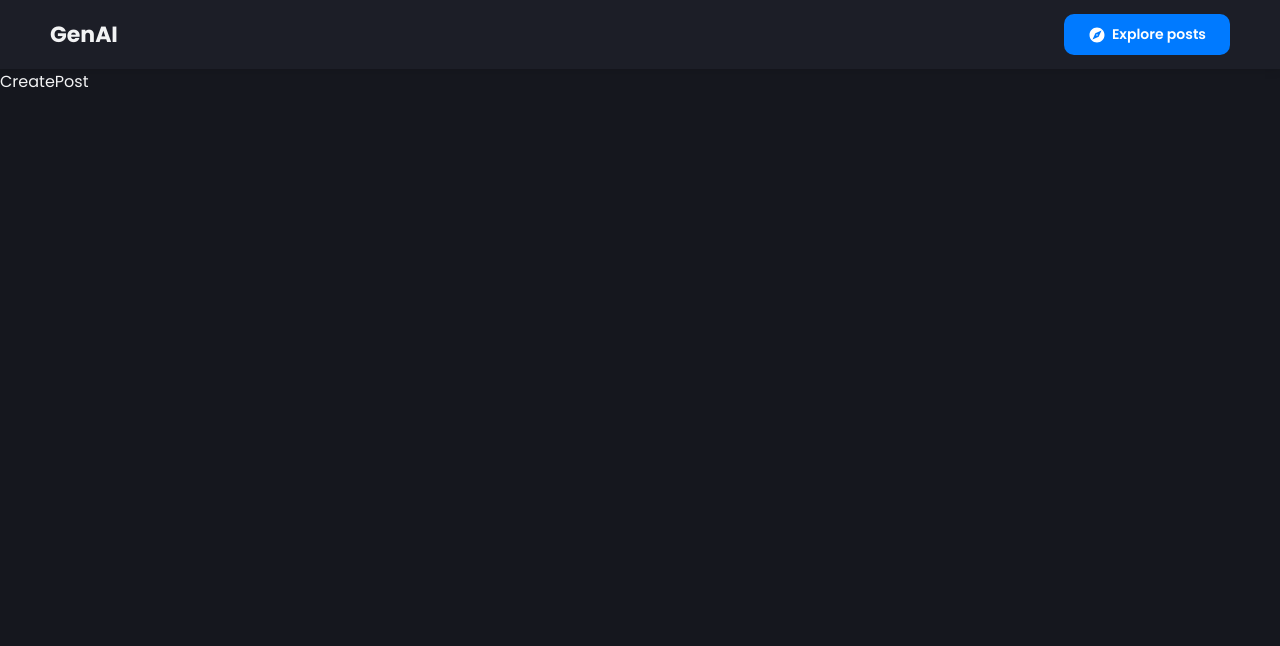
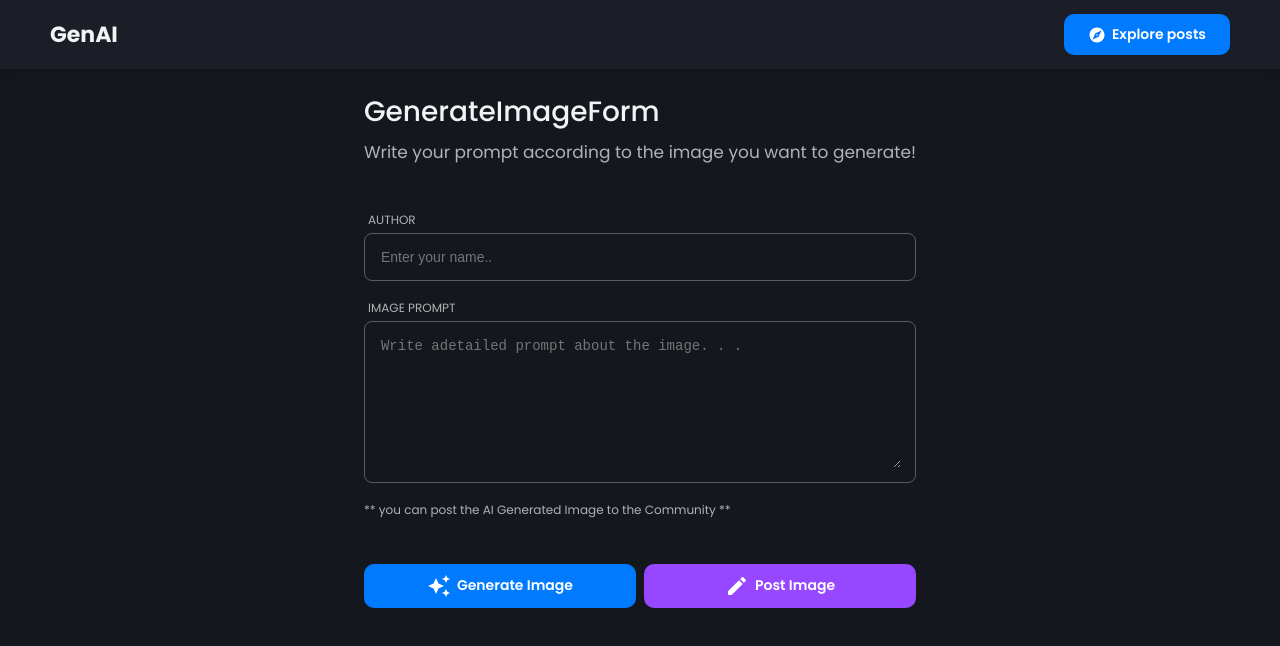
Before and after one commit to SkBarkatAli/AI-Image-Generation-Web-App, a React (Create React App) app in the folder client/: page /post in a window 1280 px wide. Shown: the top 646 px of the page. Built offline with nearby package versions, Linux system fonts and the light colour scheme; the HTML template or start-up script is replaced by a standard one.

Commit message:
Create GeneratemageFrom

```diff
--- /dev/null
+++ b/client/src/components/GenerateImageForm.jsx
@@ -0,0 +1,77 @@
+import React from "react";
+import styled from "styled-components";
+import Button from "./button";
+import TextInput from "./TextInput";
+import { AutoAwesome, CreateRounded } from "@mui/icons-material";
+
+const From = styled.div`
+  flex: 1;
+  padding: 16px 20 px;
+  display: flex;
+  flex-direction: column;
+  gap: 9%;
+  justify-content: center;
+`;
+const Top = styled.div`
+  display: flex;
+  flex-direction: column;
+  gap: 6px;
+`;
+const Title = styled.div`
+  font-size: 28px;
+  font-weight: 500;
+  color: ${({ theme }) => theme.text_primary};
+`;
+const Desc = styled.div`
+  font-size: 17px;
+  font-weight: 400;
+  color: ${({ theme }) => theme.text_secondary};
+`;
+const Body = styled.div`
+  display: flex;
+  flex-direction: column;
+  gap: 18px;
+  font-size: 12px;
+  font-weight: 400;
+  color: ${({ theme }) => theme.text_secondary};
+`;
+const Actions = styled.div`
+  flex: 1;
+  display: flex;
+  gap: 8px;
+`;
+
+const GenerateImageForm = () => {
+  return (
+    <From>
+      <Top>
+        <Title>GenerateImageForm</Title>
+        <Desc>
+          Write your prompt according to the image you want to generate!
+        </Desc>
+      </Top>
+      <Body>
+        <TextInput label="Author" placeholder="Enter your name.." name="name" />
+        <TextInput
+          label="Image Prompt"
+          placeholder="Write adetailed prompt about the image. . ."
+          name="name"
+          rows="8"
+          textArea
+        />
+        ** you can post the AI Generated Image to the Community **
+      </Body>
+      <Actions>
+        <Button text="Generate Image" flex leftIcon={<AutoAwesome />} />
+        <Button
+          text="Post Image"
+          flex
+          type="secondary"
+          leftIcon={<CreateRounded />}
+        />
+      </Actions>
+    </From>
+  );
+};
+
+export default GenerateImageForm;
--- a/client/src/pages/CreatePost.jsx
+++ b/client/src/pages/CreatePost.jsx
@@ -1,13 +1,41 @@
 import React from "react";
 import styled from 'styled-components'
+import GenerateImageForm from "../components/GenerateImageForm";
 
 const Container = styled.div`
-   height:100%;
-   overflow-y: scroll;
+   padding: 30px 30px;
+  padding-bottom: 200px;
+  height: 100%;
+  overflow-y: scroll;
+  display: flex;
+  flex-direction: column;
+  align-items: center;
+  gap: 20px;
+  @media (max-width: 768px) {
+    padding: 6px 10px;
+  }
+  background: ${({ theme }) => theme.background};
 `;
 
+const Wrapper = styled.div`
+  display: flex;
+  gap: 8%;
+  flex: 1;
+  max-width: 1200px;
+  height: fit-content;
+  justify-content: center;
+  @media (max-width: 768px) {
+    flex-direction: column;
+  }
+`;
+
+
 const CreatePost =()=>{
-    return <Container>CreatePost</Container>
+    return <Container>
+        <Wrapper>
+            <GenerateImageForm/>
+        </Wrapper>
+        </Container>
 };
 
 export default CreatePost;
```
